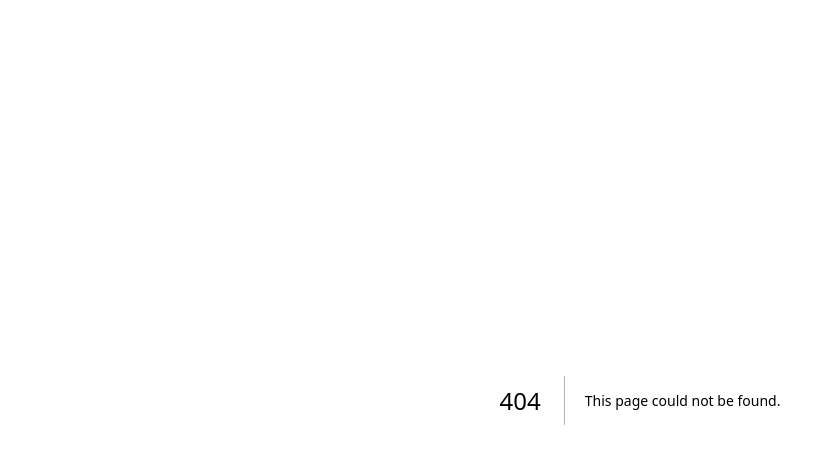
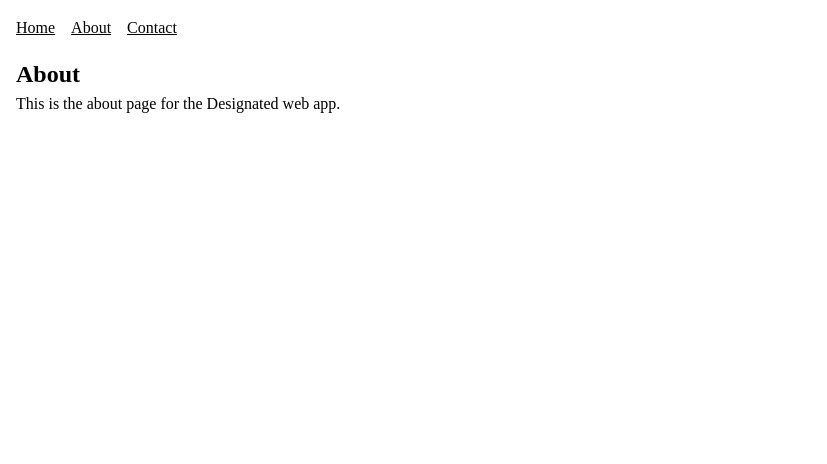
Before and after one commit to matthewlovestocode/designated, a Next.js app in the folder apps/web/: page /about in a window 1280 px wide. Before the commit this address had no page. Shown: the top 464 px of the page, without its empty margins (0-827 px from the left). Built offline with nearby package versions, Linux system fonts and the light colour scheme.

Commit message:
Add navigation and page guides

```diff
--- /dev/null
+++ b/apps/web/app/about/page.tsx
@@ -0,0 +1,12 @@
+import PageHeader from "../components/page-header";
+
+export default function AboutPage() {
+  return (
+    <main>
+      <section>
+        <PageHeader heading="About" />
+        <p>This is the about page for the Designated web app.</p>
+      </section>
+    </main>
+  );
+}
--- /dev/null
+++ b/apps/web/app/components/top-nav.tsx
@@ -0,0 +1,19 @@
+import Link from "next/link";
+
+export default function TopNav() {
+  return (
+    <nav aria-label="Primary">
+      <ul className="top-nav">
+        <li>
+          <Link href="/">Home</Link>
+        </li>
+        <li>
+          <Link href="/about">About</Link>
+        </li>
+        <li>
+          <Link href="/contact">Contact</Link>
+        </li>
+      </ul>
+    </nav>
+  );
+}
--- a/apps/web/app/globals.css
+++ b/apps/web/app/globals.css
@@ -39,3 +39,23 @@ h5,
 h6 {
   margin: 0;
 }
+
+ul {
+  margin: 0;
+  padding: 0;
+}
+
+a {
+  color: inherit;
+}
+
+body {
+  padding: 1rem;
+}
+
+.top-nav {
+  display: flex;
+  gap: 1rem;
+  list-style: none;
+  margin-bottom: 1rem;
+}
--- a/apps/web/app/layout.tsx
+++ b/apps/web/app/layout.tsx
@@ -1,4 +1,5 @@
 import type { Metadata } from "next";
+import TopNav from "./components/top-nav";
 import "./globals.css";
 
 export const metadata: Metadata = {
@@ -13,7 +14,10 @@ export default function RootLayout({
 }>) {
   return (
     <html lang="en">
-      <body>{children}</body>
+      <body>
+        <TopNav />
+        {children}
+      </body>
     </html>
   );
 }
```
Also changed, not shown: apps/web/app/contact/page.tsx (added, +12 -0 lines), 12 other files (tests, documents, lock files or other folders).
